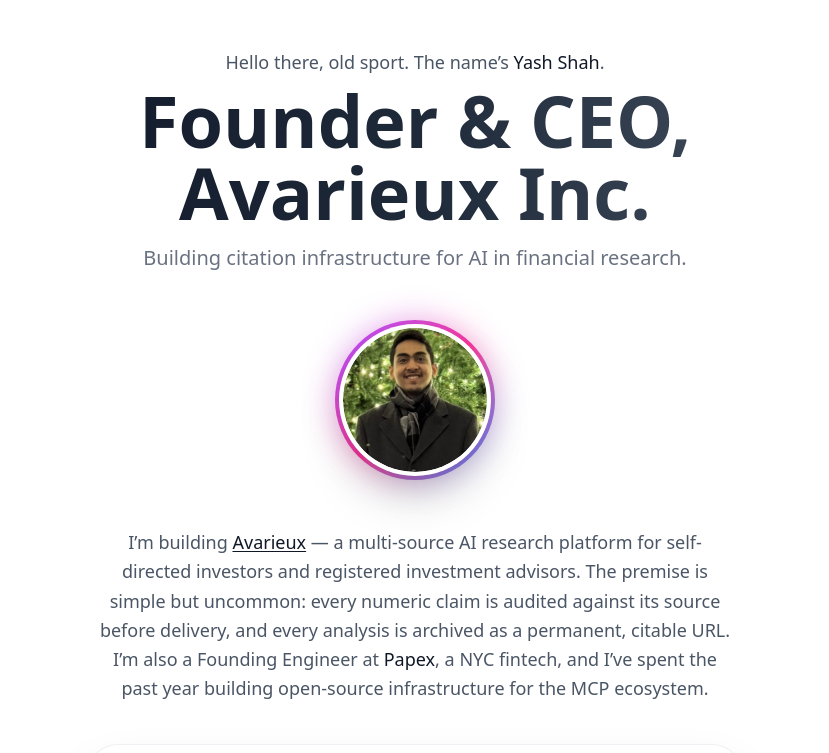
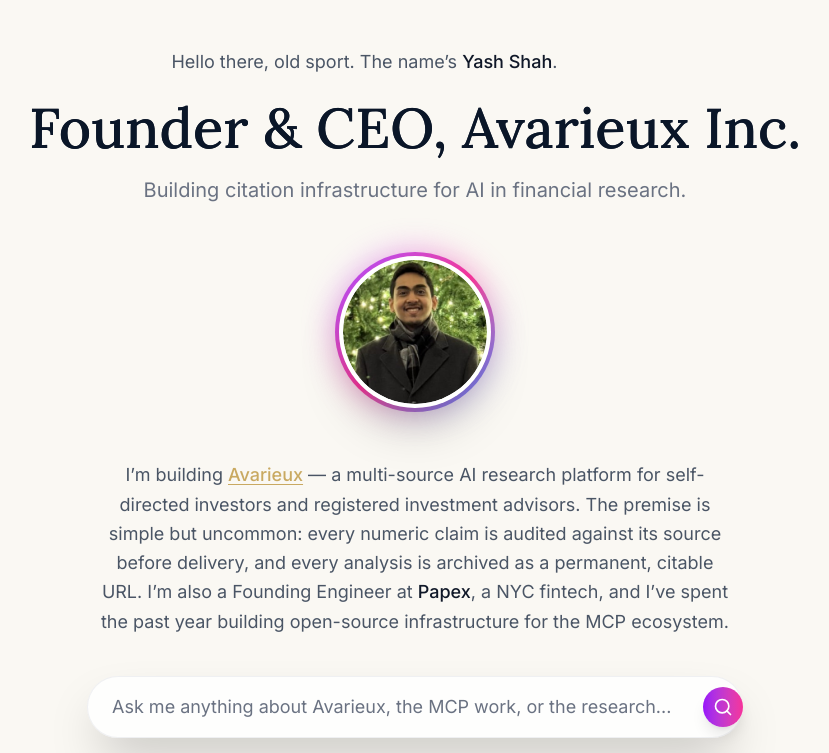
Before and after one commit to ykshah1309/Portfolio, a Next.js app: page / in a window 1280 px wide. Shown: the top 753 px of the page, without its empty margins (225-1054 px from the left). Built offline with nearby package versions, Linux system fonts and the light colour scheme.

Commit message:
Phase 2A: Avarieux palette + Lora/Inter editorial typography

```diff
--- a/src/app/globals.css
+++ b/src/app/globals.css
@@ -1,43 +1,122 @@
 @import "tailwindcss";
 
-@layer base {
+/* ============================================================
+   AVARIEUX BRAND PALETTE — Phase 2A
+   ============================================================ */
+:root {
+  --background: #FAF8F3;
+  --foreground: #0A1628;
+  --accent:     #C9A961;
+  --muted:      #6B7280;
+  --border:     #E5E0D5;
+}
+
+@media (prefers-color-scheme: dark) {
   :root {
-    --background: 0 0% 0%;
-    --foreground: 0 0% 100%;
+    --background: #0A1628;
+    --foreground: #FAF8F3;
+    --accent:     #C9A961;
+    --muted:      #9CA3AF;
+    --border:     #1F2937;
   }
 }
 
+/* ============================================================
+   BASE RESET
+   ============================================================ */
 * {
   box-sizing: border-box;
 }
 
 html {
   scroll-behavior: smooth;
+  -webkit-text-size-adjust: 100%;
+  text-size-adjust: 100%;
 }
 
+/* ============================================================
+   BODY DEFAULTS — palette + Inter body type
+   ============================================================ */
 body {
   margin: 0;
   padding: 0;
-  font-family: system-ui, -apple-system, sans-serif;
   overflow-x: hidden;
   width: 100%;
   min-height: 100vh;
+  position: relative;
+  overflow-y: auto;
+  -webkit-overflow-scrolling: touch;
+  -webkit-font-smoothing: antialiased;
+  -moz-osx-font-smoothing: grayscale;
+
+  background-color: var(--background);
+  color: var(--foreground);
+
+  font-family: var(--font-inter), system-ui, -apple-system, sans-serif;
+  font-size: 17px;
+  font-weight: 400;
+  line-height: 1.7;
 }
 
-/* Fix for mobile scroll issues */
+@media (max-width: 640px) {
+  body {
+    font-size: 16px;
+  }
+}
+
 html, body {
   height: auto;
   min-height: 100%;
   overflow-x: hidden;
-  -webkit-overflow-scrolling: touch;
 }
 
-body {
-  position: relative;
-  overflow-y: auto;
+/* ============================================================
+   EDITORIAL TYPOGRAPHY — Lora serif headlines
+   ============================================================ */
+h1, h2, h3, h4, h5, h6 {
+  font-family: var(--font-lora), Georgia, 'Times New Roman', serif;
+  font-weight: 500;
+  line-height: 1.15;
+  color: var(--foreground);
+  text-wrap: balance;
 }
 
-/* Custom Scrollbar Styling */
+h1 {
+  font-size: clamp(2.25rem, 5vw, 3.5rem);
+  line-height: 1.15;
+}
+
+h2 {
+  font-size: clamp(1.5rem, 3vw, 2.25rem);
+  line-height: 1.25;
+}
+
+h3 {
+  font-size: 1.25rem;
+  line-height: 1.35;
+}
+
+p {
+  max-width: 70ch;
+  margin-bottom: 1.25rem;
+  text-wrap: pretty;
+}
+
+a {
+  color: var(--accent);
+  text-decoration: underline;
+  text-decoration-thickness: 1px;
+  text-underline-offset: 3px;
+  transition: opacity 150ms ease;
+}
+
+a:hover {
+  opacity: 0.75;
+}
+
+/* ============================================================
+   SCROLLBAR
+   ============================================================ */
 ::-webkit-scrollbar {
   width: 6px;
   height: 6px;
@@ -50,14 +129,12 @@
 ::-webkit-scrollbar-thumb {
   background: rgba(0, 0, 0, 0.15);
   border-radius: 10px;
-  transition: background 0.3s ease;
 }
 
 ::-webkit-scrollbar-thumb:hover {
   background: rgba(0, 0, 0, 0.25);
 }
 
-/* Mobile specific scrollbar - make it slightly more visible */
 @media (max-width: 768px) {
   ::-webkit-scrollbar {
     width: 4px;
@@ -67,7 +144,6 @@
   }
 }
 
-/* Dark mode support */
 @media (prefers-color-scheme: dark) {
   ::-webkit-scrollbar-thumb {
     background: rgba(255, 255, 255, 0.2);
@@ -77,7 +153,17 @@
   }
 }
 
-/* Ensure the main container can scroll if needed */
+/* ============================================================
+   UTILITY
+   ============================================================ */
 main {
   overflow-x: hidden;
 }
+
+.no-scrollbar::-webkit-scrollbar {
+  display: none;
+}
+.no-scrollbar {
+  -ms-overflow-style: none;
+  scrollbar-width: none;
+}
--- a/src/app/layout.tsx
+++ b/src/app/layout.tsx
@@ -1,15 +1,19 @@
 import type { Metadata } from "next";
-import { Geist, Geist_Mono } from "next/font/google";
+import { Lora, Inter } from "next/font/google";
 import "./globals.css";
 
-const geistSans = Geist({
-  variable: "--font-geist-sans",
+const lora = Lora({
+  variable: "--font-lora",
   subsets: ["latin"],
+  display: "swap",
+  weight: ["400", "500", "600", "700"],
+  style: ["normal", "italic"],
 });
 
-const geistMono = Geist_Mono({
-  variable: "--font-geist-mono",
+const inter = Inter({
+  variable: "--font-inter",
   subsets: ["latin"],
+  display: "swap",
 });
 
 export const metadata: Metadata = {
@@ -70,10 +74,8 @@
   children: React.ReactNode;
 }>) {
   return (
-    <html lang="en">
-      <body
-        className={`${geistSans.variable} ${geistMono.variable} antialiased`}
-      >
+    <html lang="en" className={`${lora.variable} ${inter.variable}`}>
+      <body className="antialiased">
         {children}
       </body>
     </html>
```
